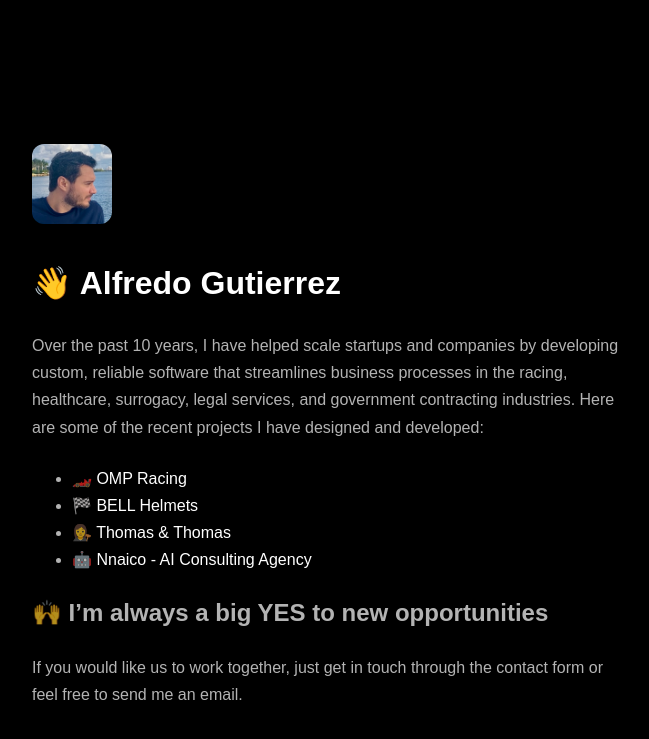
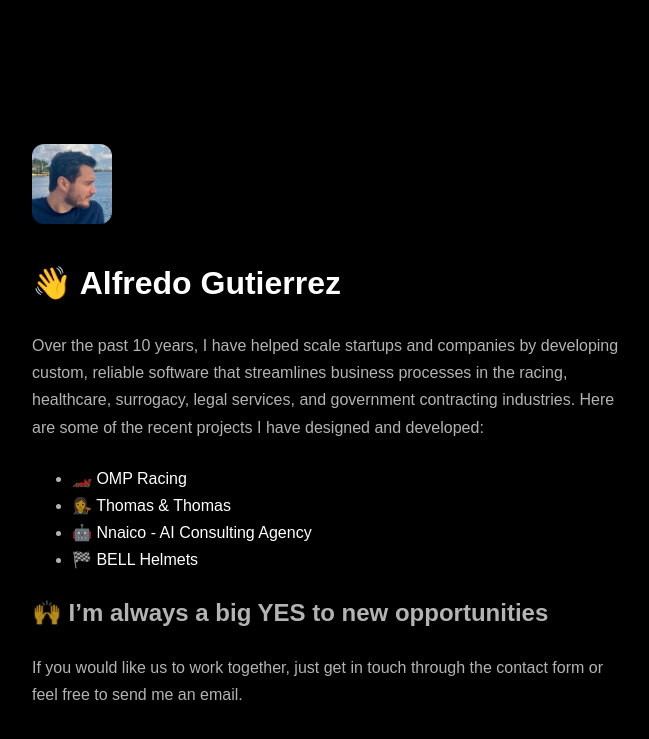
Before and after one commit to gutierrezfredo/alfredo-design-websites, a Jekyll site: the page built from index.md, in a window 1280 px wide. Shown: the top 739 px of the page, without its empty margins (308-957 px from the left). Built offline with Jekyll 4.4.1, drawn with Linux system fonts in a browser that asks for light colours; some web fonts are replaced; a script that is not in the unit is left out.

Commit message:
Reorder project list
Co-Authored-By: Claude Sonnet 4.5 <noreply@anthropic.com>

```diff
--- a/index.md
+++ b/index.md
@@ -8,9 +8,9 @@ title: Websites - Alfredo Gutierrez
 Over the past 10 years, I have helped scale startups and companies by developing custom, reliable software that streamlines business processes in the racing, healthcare, surrogacy, legal services, and government contracting industries. Here are some of the recent projects I have designed and developed:
 
 - 🏎️ [OMP Racing](https://ompracing.com/)
-- 🏁 [BELL Helmets](https://www.us.bellracing.com/)
 - 👩‍⚖️ [Thomas & Thomas](https://thomasandthomas.flywheelsites.com/)
 - 🤖 [Nnaico - AI Consulting Agency](https://www.nnaico.com/)
+- 🏁 [BELL Helmets](https://www.us.bellracing.com/)
 
 ## 🙌 I’m always a big YES to new opportunities
 
```
